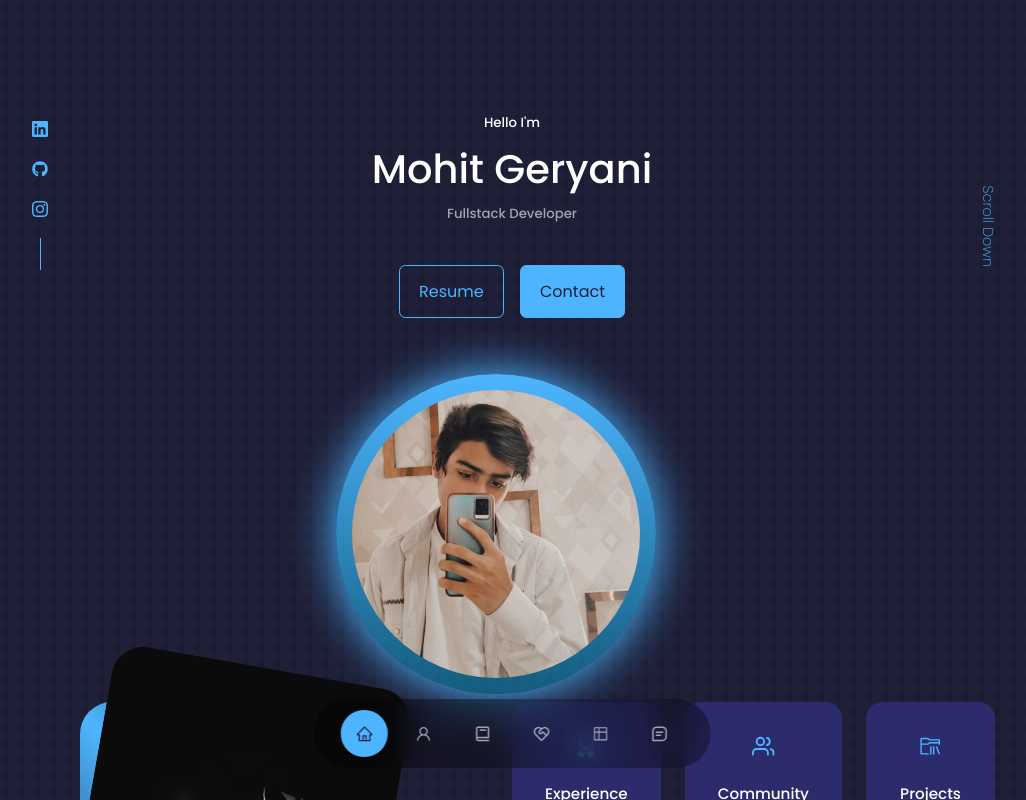
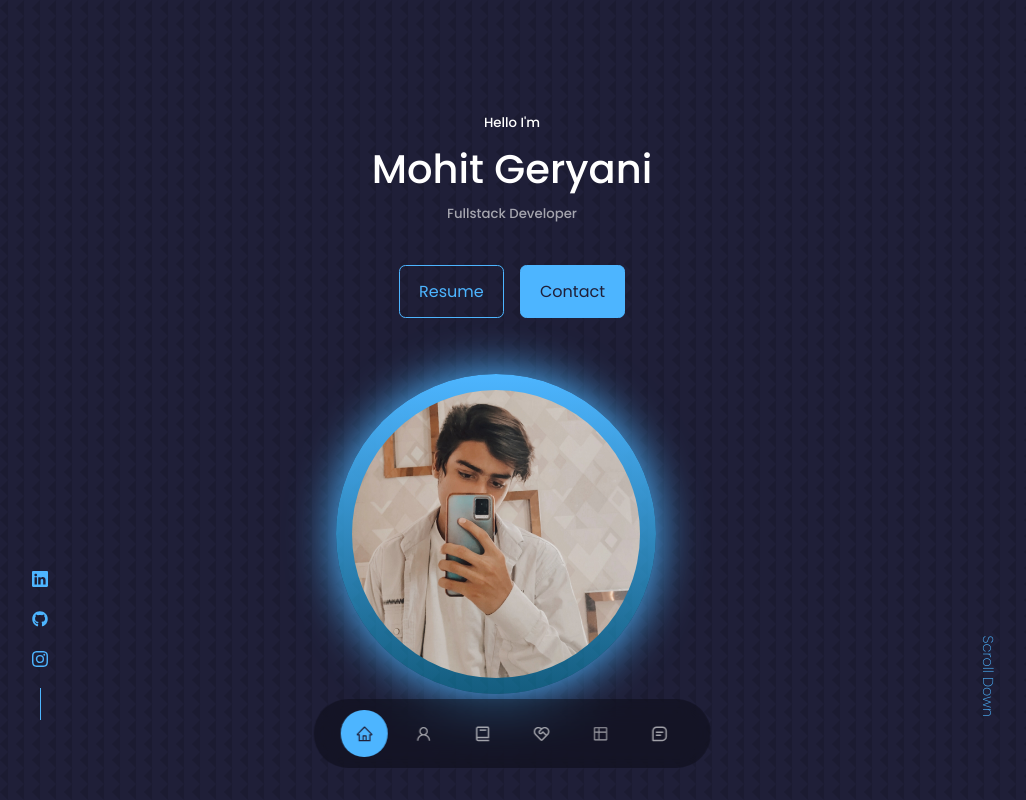
Before and after one commit to MohitGeryani/mg.portfolio, a React (Vite) app: page / in a window 1280 px wide. Shown: the top 800 px of the page, without its empty margins (128-1154 px from the left). Built offline with nearby package versions, Linux system fonts and the light colour scheme.

Commit message:
fixed responsiveness bugs

```diff
--- a/src/components/header/header.css
+++ b/src/components/header/header.css
@@ -137,7 +137,7 @@ font-size: .9rem;
 /* Target 13-inch MacBook Air (1440px wide) and MacBook Pro (1280px wide) */
 @media screen and (max-width: 1440px) and (min-width: 1280px) {
     header {
-        height: auto; /* Allow the content to determine the height */
+        height: 100vh; /* Allow the content to determine the height */
         padding-bottom: 2rem; /* Increase bottom padding to prevent cutting */
         overflow: visible; /* Ensure nothing is hidden */
     }
@@ -157,8 +157,8 @@ font-size: .9rem;
 /* Target older MacBook Air (11-inch, 1366px wide) */
 @media screen and (max-width: 1366px) {
     header {
-        height: auto; /* Allow content to grow */
-        padding-bottom: 5rem;
+        height: 100vh; /* Allow content to grow */
+        padding-bottom: 2rem;
         overflow: visible; /* Ensure nothing gets hidden */
     }
 
```
